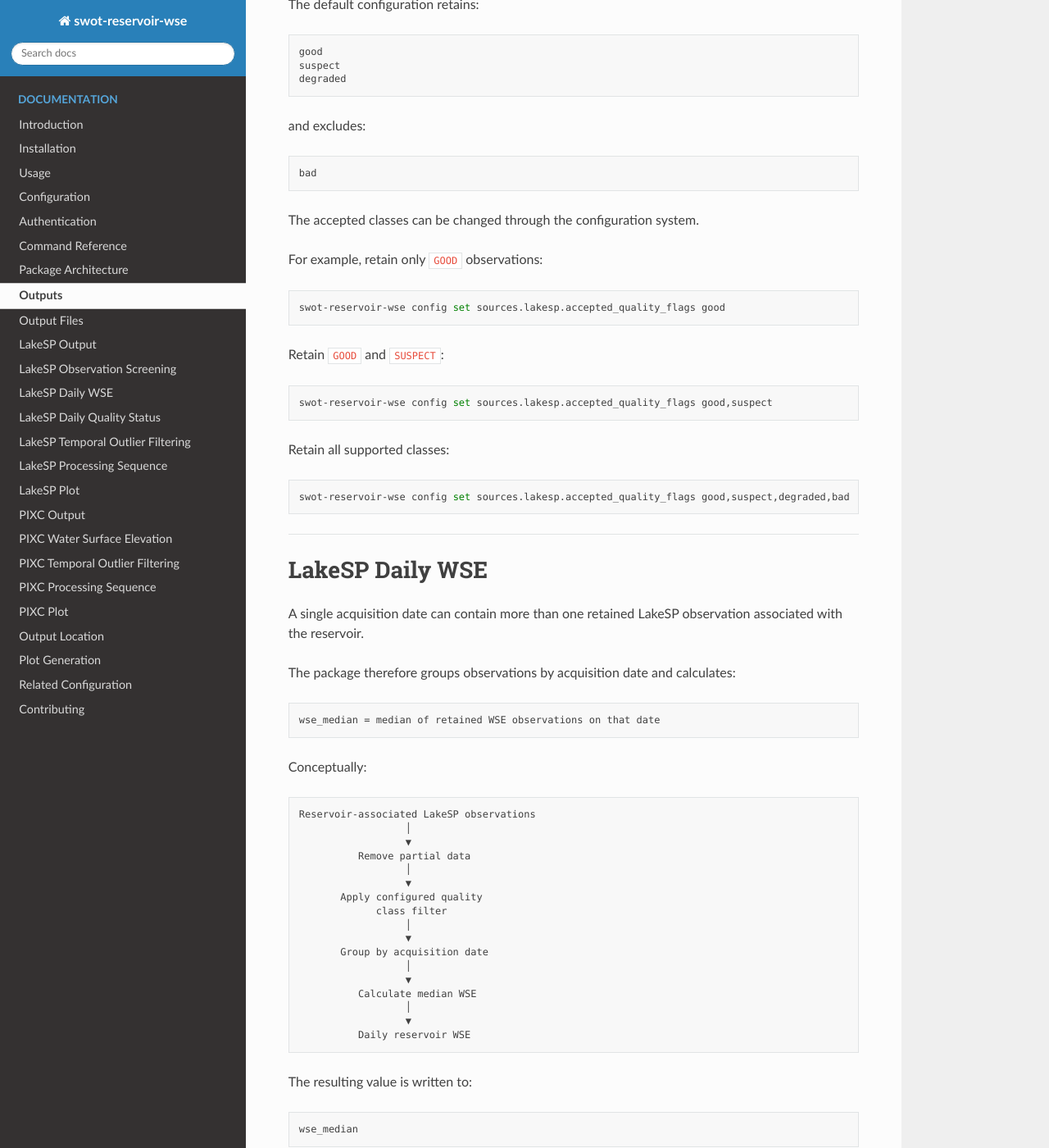
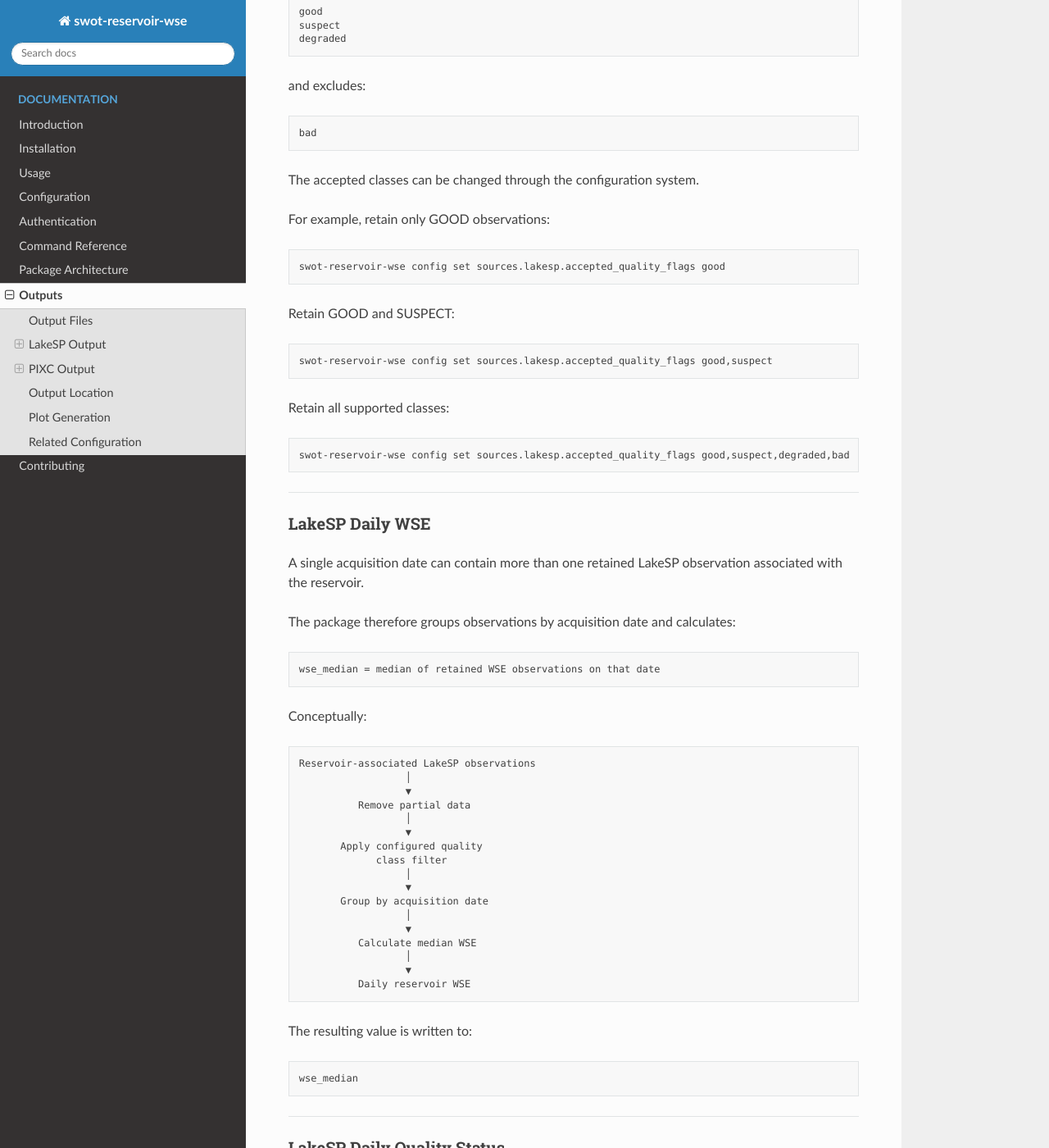
Before and after one commit to Celestialglitch/swot-reservoir-wse, a Sphinx documentation site: the page built from docs/outputs.md, in a window 1280 px wide and 1400 px high, scrolled down 2312 px. Shown: the whole window at 82% size. Built offline with Sphinx 7.4.7 and the Read the Docs theme 3.1.0, drawn with Linux system fonts in a browser that asks for light colours; some of the changed text lies outside the part shown.

Commit message:
Refactor outputs.md for improved clarity and formatting
Updated headings and formatting in outputs.md for clarity and consistency. Adjusted examples and descriptions for LakeSP and PIXC outputs.

````diff
--- a/docs/outputs.md
+++ b/docs/outputs.md
@@ -13,34 +13,30 @@
 
 ---
 
-# Output Files
+## Output Files
 
 Output filenames contain:
 
-- the supplied latitude;
-- the supplied longitude;
-- the selected SWOT source; and
+- the supplied latitude,
+- the supplied longitude,
+- the selected SWOT source, and
 - the output type.
 
 For example, a LakeSP run may generate:
 
-```text
-19.69000_73.34000_lakesp_wse.csv
-19.69000_73.34000_lakesp_wse.png
-```
+    19.69000_73.34000_lakesp_wse.csv
+    19.69000_73.34000_lakesp_wse.png
 
 while a PIXC run for the same location may generate:
 
-```text
-19.69000_73.34000_pixc_wse.csv
-19.69000_73.34000_pixc_wse.png
-```
+    19.69000_73.34000_pixc_wse.csv
+    19.69000_73.34000_pixc_wse.png
 
 This allows outputs produced from different SWOT products to coexist without overwriting one another.
 
 ---
 
-# LakeSP Output
+## LakeSP Output
 
 The LakeSP CSV contains one record for each acquisition date remaining after quality screening, daily aggregation, and temporal outlier filtering.
 
@@ -48,130 +44,104 @@
 
 | Field | Description |
 | --- | --- |
-| `date` | Acquisition date associated with the daily reservoir observation. |
-| `wse_median` | Median WSE of the retained LakeSP observations contributing to that date, in metres. |
-| `quality_status` | Package-derived representative quality class for the daily observation. |
+| date | Acquisition date associated with the daily reservoir observation. |
+| wse_median | Median WSE of the retained LakeSP observations contributing to that date, in metres. |
+| quality_status | Package-derived representative quality class for the daily observation. |
 
 An illustrative output is:
 
-```text
-date,wse_median,quality_status
-2026-01-27 00:00:00+00:00,130.0410,SUSPECT
-2026-02-09 00:00:00+00:00,129.4380,SUSPECT
-2026-03-02 00:00:00+00:00,129.0610,SUSPECT
-2026-07-05 00:00:00+00:00,126.3205,DEGRADED
-```
+    date,wse_median,quality_status
+    2026-01-27 00:00:00+00:00,130.0410,SUSPECT
+    2026-02-09 00:00:00+00:00,129.4380,SUSPECT
+    2026-03-02 00:00:00+00:00,129.0610,SUSPECT
+    2026-07-05 00:00:00+00:00,126.3205,DEGRADED
 
 The values above are illustrative. Actual results depend on the supplied location, date range, active quality configuration, and available SWOT observations.
 
----
-
-# LakeSP Observation Screening
+### LakeSP Observation Screening
 
 Before daily aggregation, reservoir-associated LakeSP observations are screened using the LakeSP product fields used by the package.
 
 Partial observations are removed:
 
-```text
-partial_f = 0
-```
+    partial_f = 0
 
 must be satisfied.
 
 The remaining observations are filtered according to:
 
-```text
-sources.lakesp.accepted_quality_flags
-```
+    sources.lakesp.accepted_quality_flags
 
 The supported quality classes are:
 
-```text
-good
-suspect
-degraded
-bad
-```
+    good
+    suspect
+    degraded
+    bad
 
 The default configuration retains:
 
-```text
-good
-suspect
-degraded
-```
+    good
+    suspect
+    degraded
 
 and excludes:
 
-```text
-bad
-```
+    bad
 
 The accepted classes can be changed through the configuration system.
 
-For example, retain only `GOOD` observations:
+For example, retain only GOOD observations:
 
-```bash
-swot-reservoir-wse config set sources.lakesp.accepted_quality_flags good
-```
+    swot-reservoir-wse config set sources.lakesp.accepted_quality_flags good
 
-Retain `GOOD` and `SUSPECT`:
+Retain GOOD and SUSPECT:
 
-```bash
-swot-reservoir-wse config set sources.lakesp.accepted_quality_flags good,suspect
-```
+    swot-reservoir-wse config set sources.lakesp.accepted_quality_flags good,suspect
 
 Retain all supported classes:
 
-```bash
-swot-reservoir-wse config set sources.lakesp.accepted_quality_flags good,suspect,degraded,bad
-```
+    swot-reservoir-wse config set sources.lakesp.accepted_quality_flags good,suspect,degraded,bad
 
 ---
 
-# LakeSP Daily WSE
+### LakeSP Daily WSE
 
 A single acquisition date can contain more than one retained LakeSP observation associated with the reservoir.
 
 The package therefore groups observations by acquisition date and calculates:
 
-```text
-wse_median = median of retained WSE observations on that date
-```
+    wse_median = median of retained WSE observations on that date
 
 Conceptually:
 
-```text
-Reservoir-associated LakeSP observations
-                  │
-                  ▼
-          Remove partial data
-                  │
-                  ▼
-       Apply configured quality
-             class filter
-                  │
-                  ▼
-       Group by acquisition date
-                  │
-                  ▼
-          Calculate median WSE
-                  │
-                  ▼
-          Daily reservoir WSE
-```
+    Reservoir-associated LakeSP observations
+                      │
+                      ▼
+              Remove partial data
+                      │
+                      ▼
+           Apply configured quality
+                 class filter
+                      │
+                      ▼
+           Group by acquisition date
+                      │
+                      ▼
+              Calculate median WSE
+                      │
+                      ▼
+              Daily reservoir WSE
 
 The resulting value is written to:
 
-```text
-wse_median
-```
+    wse_median
 
 ---
 
-# LakeSP Daily Quality Status
+### LakeSP Daily Quality Status
 
-The `quality_status` field is a **package-derived daily status**. It is not a new quality flag contained directly in the original SWOT product.
+The quality_status field is a **package-derived daily status**. It is not a new quality flag contained directly in the original SWOT product.
 
 The package uses the retained LakeSP quality classes contributing to each acquisition date.
 
@@ -179,136 +149,112 @@
 
 | LakeSP quality value | Package label |
 | ---: | --- |
-| `0` | `GOOD` |
-| `1` | `SUSPECT` |
-| `2` | `DEGRADED` |
-| `3` | `BAD` |
+| 0 | GOOD |
+| 1 | SUSPECT |
+| 2 | DEGRADED |
+| 3 | BAD |
 
-The most frequent retained quality class on a date becomes the daily `quality_status`.
+The most frequent retained quality class on a date becomes the daily quality_status.
 
 For example:
 
-```text
-GOOD      : 3
-SUSPECT   : 1
-DEGRADED  : 0
+    GOOD      : 3
+    SUSPECT   : 1
+    DEGRADED  : 0
 
-quality_status = GOOD
-```
+    quality_status = GOOD
 
 If multiple classes have the same frequency, the poorer quality class is selected.
 
 The ordering used for tie resolution is:
 
-```text
-GOOD < SUSPECT < DEGRADED < BAD
-```
+    GOOD < SUSPECT < DEGRADED < BAD
 
 For example:
 
-```text
-GOOD      : 2
-SUSPECT   : 2
+    GOOD      : 2
+    SUSPECT   : 2
 
-quality_status = SUSPECT
-```
+    quality_status = SUSPECT
 
 and:
 
-```text
-SUSPECT   : 1
-DEGRADED  : 1
+    SUSPECT   : 1
+    DEGRADED  : 1
 
-quality_status = DEGRADED
-```
+    quality_status = DEGRADED
 
 Only classes that passed the configured observation-level quality filter can contribute to the daily status.
 
 ---
 
-# LakeSP Temporal Outlier Filtering
+### LakeSP Temporal Outlier Filtering
 
 After daily WSE aggregation, the LakeSP time series undergoes temporal screening using the **Median Absolute Deviation (MAD)**.
 
 For daily WSE values:
 
-```text
-x1, x2, ..., xn
-```
+    x1, x2, ..., xn
 
 the median is:
 
-```text
-median(WSE)
-```
+    median(WSE)
 
 The Median Absolute Deviation is:
 
-```text
-MAD = median(|WSE - median(WSE)|)
-```
+    MAD = median(|WSE - median(WSE)|)
 
 The modified Z-score is:
 
-```text
-modified_z =
-0.6745 × |WSE - median(WSE)| / MAD
-```
+    modified_z =
+    0.6745 × |WSE - median(WSE)| / MAD
 
 A daily observation is retained when:
 
-```text
-modified_z <= sources.lakesp.mad_threshold
-```
+    modified_z <= sources.lakesp.mad_threshold
 
 The default threshold is:
 
-```text
-3.0
-```
+    3.0
 
 It can be changed with:
 
-```bash
-swot-reservoir-wse config set sources.lakesp.mad_threshold 2.5
-```
+    swot-reservoir-wse config set sources.lakesp.mad_threshold 2.5
 
 Only observations remaining after this stage appear in the final LakeSP CSV and PNG.
 
 ---
 
-# LakeSP Processing Sequence
+### LakeSP Processing Sequence
 
 The final LakeSP output therefore follows:
 
-```text
-Reservoir-associated LakeSP observations
-                  │
-                  ▼
-       Remove partial observations
-                  │
-                  ▼
-    Apply configured quality classes
-                  │
-                  ▼
-       Group by acquisition date
-                  │
-                  ▼
-        Calculate median WSE
-                  │
-                  ▼
-   Derive representative quality status
-                  │
-                  ▼
-       Apply temporal MAD filter
-                  │
-                  ▼
-        Final LakeSP time series
-```
+    Reservoir-associated LakeSP observations
+                      │
+                      ▼
+           Remove partial observations
+                      │
+                      ▼
+        Apply configured quality classes
+                      │
+                      ▼
+           Group by acquisition date
+                      │
+                      ▼
+            Calculate median WSE
+                      │
+                      ▼
+       Derive representative quality status
+                      │
+                      ▼
+           Apply temporal MAD filter
+                      │
+                      ▼
+            Final LakeSP time series
 
 ---
 
-# LakeSP Plot
+### LakeSP Plot
 
 When plotting is enabled, LakeSP observations are displayed using quality-dependent circular markers.
 
@@ -316,10 +262,10 @@
 
 | Quality status | Marker colour |
 | --- | --- |
-| `GOOD` | Green |
-| `SUSPECT` | Orange |
-| `DEGRADED` | Red |
-| `BAD` | Black |
+| GOOD | Green |
+| SUSPECT | Orange |
+| DEGRADED | Red |
+| BAD | Black |
 
 The daily observations are connected by a grey line to show the temporal progression of reservoir WSE.
 
@@ -329,7 +275,7 @@
 
 ---
 
-# PIXC Output
+## PIXC Output
 
 The PIXC pipeline operates on reservoir-intersecting PIXC water pixels and produces one aggregated reservoir observation per acquisition date.
 
@@ -337,36 +283,30 @@
 
 | Field | Description |
 | --- | --- |
-| `date` | Acquisition date of the aggregated PIXC observation. |
-| `wse_median` | Median WSE of accepted reservoir pixels on that date. |
-| `wse_mean` | Mean WSE of accepted reservoir pixels. |
-| `wse_std` | Standard deviation of accepted pixel WSE values. |
-| `wse_min` | Minimum accepted pixel WSE. |
-| `wse_max` | Maximum accepted pixel WSE. |
-| `pixel_count` | Number of accepted PIXC pixels contributing to the daily observation. |
-| `mean_water_frac` | Mean `water_frac` value of the retained pixels. |
-| `mean_phase_noise` | Mean `phase_noise_std` value of the retained pixels. |
+| date | Acquisition date of the aggregated PIXC observation. |
+| wse_median | Median WSE of accepted reservoir pixels on that date. |
+| wse_mean | Mean WSE of accepted reservoir pixels. |
+| wse_std | Standard deviation of accepted pixel WSE values. |
+| wse_min | Minimum accepted pixel WSE. |
+| wse_max | Maximum accepted pixel WSE. |
+| pixel_count | Number of accepted PIXC pixels contributing to the daily observation. |
+| mean_water_frac | Mean water_frac value of the retained pixels. |
+| mean_phase_noise | Mean phase_noise_std value of the retained pixels. |
 
 An illustrative PIXC output is:
 
-```text
-date,wse_median,wse_mean,wse_std,wse_min,wse_max,pixel_count,mean_water_frac,mean_phase_noise
-2026-02-09,129.480713,129.512650,1.017850,121.815918,163.244461,10024,0.956371,0.027555
-2026-03-02,129.146469,129.168106,0.615328,123.090378,165.105972,10641,0.982236,0.027686
-2026-03-09,128.553986,128.561295,0.275325,125.510323,132.760345,9780,0.997505,0.035850
-```
+    date,wse_median,wse_mean,wse_std,wse_min,wse_max,pixel_count,mean_water_frac,mean_phase_noise
+    2026-02-09,129.480713,129.512650,1.017850,121.815918,163.244461,10024,0.956371,0.027555
+    2026-03-02,129.146469,129.168106,0.615328,123.090378,165.105972,10641,0.982236,0.027686
+    2026-03-09,128.553986,128.561295,0.275325,125.510323,132.760345,9780,0.997505,0.035850
 
 Actual values depend on the reservoir, observation period, available PIXC granules, and active processing configuration.
 
----
-
-# PIXC Water Surface Elevation
+### PIXC Water Surface Elevation
 
 For every accepted PIXC reservoir pixel, the package calculates:
 
-```text
-WSE = height - geoid
-```
+    WSE = height - geoid
 
 Only pixels that pass the reservoir-intersection, water-classification, quality-bit, and finite-value checks contribute to daily aggregation.
 
@@ -374,173 +314,139 @@
 
 The median pixel WSE becomes the representative reservoir WSE:
 
-```text
-wse_median
-```
+    wse_median
 
 Additional statistics are retained in the CSV to provide information about the distribution and quantity of contributing PIXC pixels.
 
 ---
 
-# PIXC Temporal Outlier Filtering
+### PIXC Temporal Outlier Filtering
 
-After daily PIXC aggregation, the `wse_median` series undergoes temporal MAD filtering.
+After daily PIXC aggregation, the wse_median series undergoes temporal MAD filtering.
 
 The same modified Z-score formulation used for LakeSP is applied:
 
-```text
-MAD = median(|WSE - median(WSE)|)
-```
+    MAD = median(|WSE - median(WSE)|)
 
-```text
-modified_z =
-0.6745 × |WSE - median(WSE)| / MAD
-```
+    modified_z =
+    0.6745 × |WSE - median(WSE)| / MAD
 
 A daily observation is retained when:
 
-```text
-modified_z <= sources.pixc.mad_threshold
-```
+    modified_z <= sources.pixc.mad_threshold
 
 The default PIXC threshold is:
 
-```text
-3.0
-```
+    3.0
 
 It can be changed independently of the LakeSP threshold:
 
-```bash
-swot-reservoir-wse config set sources.pixc.mad_threshold 2.5
-```
+    swot-reservoir-wse config set sources.pixc.mad_threshold 2.5
 
 ---
 
-# PIXC Processing Sequence
+### PIXC Processing Sequence
 
-```text
-Reservoir-intersecting PIXC pixels
-                  │
-                  ▼
-      Retain configured water class
-                  │
-                  ▼
-   Apply classification-quality filter
-                  │
-                  ▼
-         Remove invalid values
-                  │
-                  ▼
-          Calculate pixel WSE
-                  │
-                  ▼
-       Group by acquisition date
-                  │
-                  ▼
-   Calculate daily WSE statistics
-                  │
-                  ▼
-       Apply temporal MAD filter
-                  │
-                  ▼
-         Final PIXC time series
-```
+    Reservoir-intersecting PIXC pixels
+                      │
+                      ▼
+          Retain configured water class
+                      │
+                      ▼
+       Apply classification-quality filter
+                      │
+                      ▼
+             Remove invalid values
+                      │
+                      ▼
+              Calculate pixel WSE
+                      │
+                      ▼
+           Group by acquisition date
+                      │
+                      ▼
+       Calculate daily WSE statistics
+                      │
+                      ▼
+           Apply temporal MAD filter
+                      │
+                      ▼
+             Final PIXC time series
 
 ---
 
-# PIXC Plot
+### PIXC Plot
 
-When plotting is enabled, the package produces a PNG time-series visualization of the final PIXC `wse_median` values.
+When plotting is enabled, the package produces a PNG time-series visualization of the final PIXC wse_median values.
 
-PIXC does not use the LakeSP `quality_status` field, so the quality-coloured LakeSP marker scheme is not applied to PIXC plots.
+PIXC does not use the LakeSP quality_status field, so the quality-coloured LakeSP marker scheme is not applied to PIXC plots.
 
 ---
 
-# Output Location
+## Output Location
 
 By default:
 
-```text
-output_dir = outputs
-```
+    output_dir = outputs
 
 Relative output paths are resolved from the directory in which **swot-reservoir-wse** is being used.
 
 For example, if the command is run from:
 
-```text
-D:\reservoir-analysis
-```
+    D:\reservoir-analysis
 
 the default output location is:
 
-```text
-D:\reservoir-analysis\outputs
-```
+    D:\reservoir-analysis\outputs
 
 The active setting can be inspected with:
 
-```bash
-swot-reservoir-wse config show
-```
+    swot-reservoir-wse config show
 
 Change the output location with:
 
-```bash
-swot-reservoir-wse config set output_dir <path>
-```
+    swot-reservoir-wse config set output_dir <path>
 
 For example:
 
-```bash
-swot-reservoir-wse config set output_dir results
-```
+    swot-reservoir-wse config set output_dir results
 
 or with an absolute path:
 
-```bash
-swot-reservoir-wse config set output_dir D:\SWOT\outputs
-```
+    swot-reservoir-wse config set output_dir D:\SWOT\outputs
 
 ---
 
-# Plot Generation
+## Plot Generation
 
 Plot generation is controlled by:
 
-```text
-generate_plot
-```
+    generate_plot
 
 Enable plots:
 
-```bash
-swot-reservoir-wse config set generate_plot true
-```
+    swot-reservoir-wse config set generate_plot true
 
 Disable plots:
 
-```bash
-swot-reservoir-wse config set generate_plot false
-```
+    swot-reservoir-wse config set generate_plot false
 
 Disabling plots does not disable CSV generation.
 
 ---
 
-# Related Configuration
+## Related Configuration
 
 The main configuration parameters affecting final outputs include:
 
 | Parameter | Purpose |
 | --- | --- |
-| `generate_plot` | Enables or disables PNG generation. |
-| `output_dir` | Controls where output files are written. |
-| `sources.lakesp.accepted_quality_flags` | Controls which LakeSP quality classes contribute to processing. |
-| `sources.lakesp.mad_threshold` | Controls LakeSP temporal outlier filtering. |
-| `sources.pixc.water_classification` | Controls which PIXC classification value is retained. |
-| `sources.pixc.mad_threshold` | Controls PIXC temporal outlier filtering. |
+| generate_plot | Enables or disables PNG generation. |
+| output_dir | Controls where output files are written. |
+| sources.lakesp.accepted_quality_flags | Controls which LakeSP quality classes contribute to processing. |
+| sources.lakesp.mad_threshold | Controls LakeSP temporal outlier filtering. |
+| sources.pixc.water_classification | Controls which PIXC classification value is retained. |
+| sources.pixc.mad_threshold | Controls PIXC temporal outlier filtering. |
 
 For complete configuration details, see [Configuration](configuration.md).
 
````
